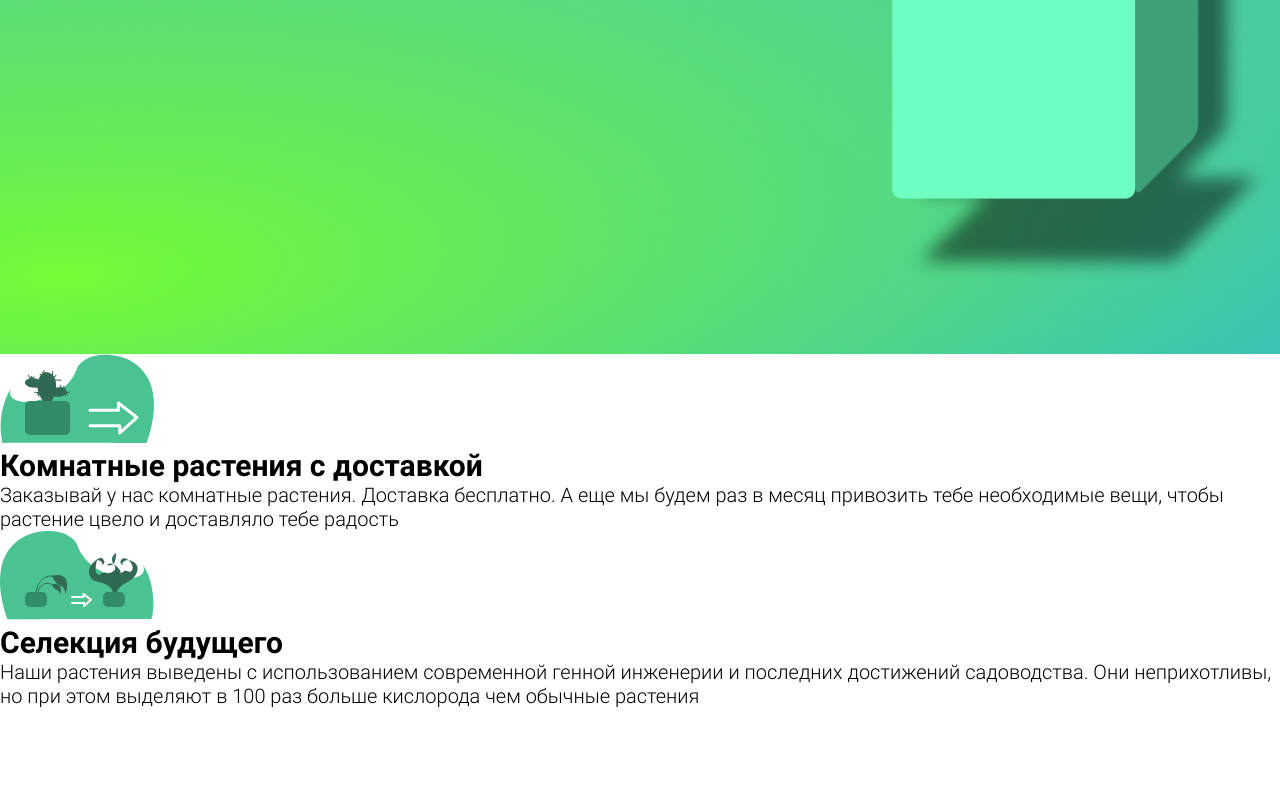
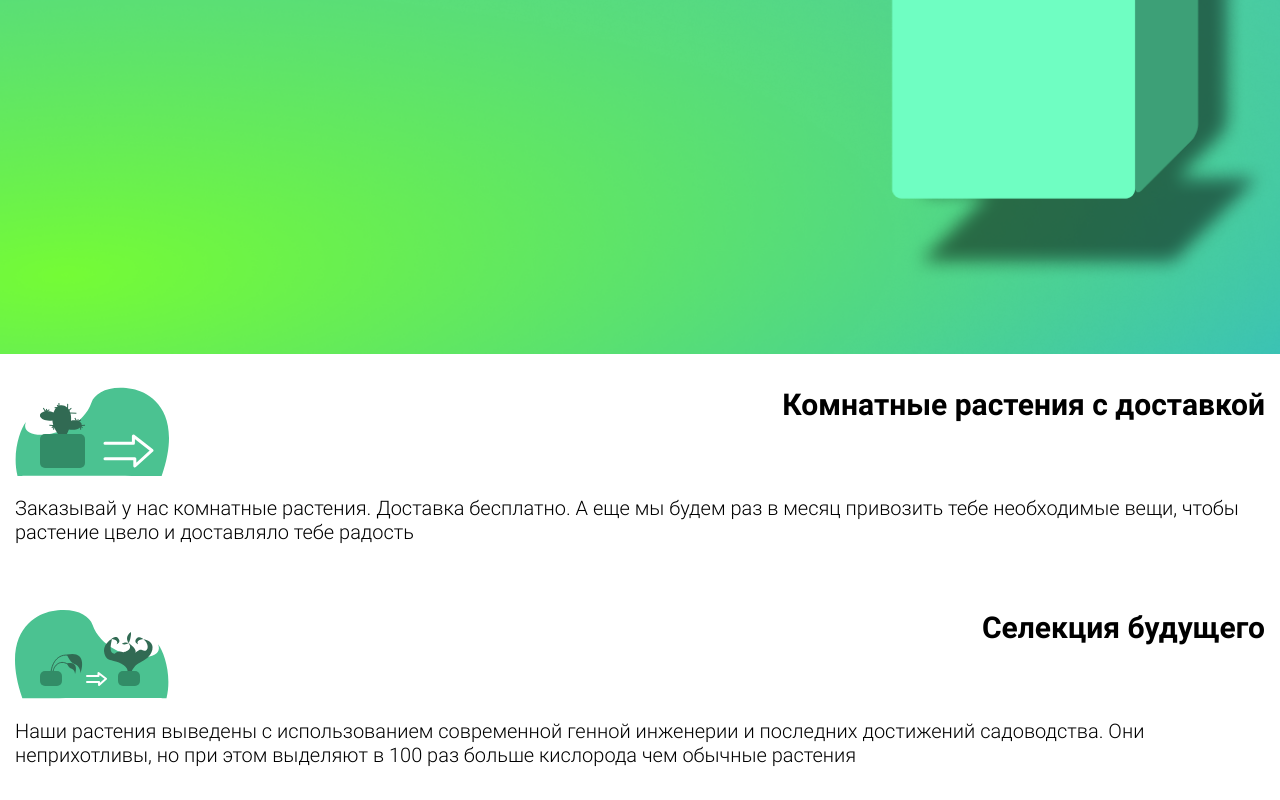
Before and after one commit to BeatriceAvdeev/plants, a plain HTML site: page index.html in a window 1280 px wide. Shown: the part 446-1246 px from the top of the page. Before the commit the page ends 1154 px from the top, so only its background shows below. Drawn offline with Linux system fonts and the light colour scheme.

Commit message:
delivery+future

```diff
--- a/style.css
+++ b/style.css
@@ -164,6 +164,7 @@ h2 {
     height: 100vh;
     position: relative;
 }
+
 .header__title {
     position: absolute;
     top: 90px;
@@ -173,12 +174,15 @@ h2 {
     margin: 0 15px;
     color: white;
 }
+
 .header__title_green {
     color: rgb(33, 104, 62);
 }
+
 .header__title_blue {
     color: rgb(41, 98, 116);
 }
+
 .header__image img {
     position: absolute;
     top: 0;
@@ -188,3 +192,37 @@ h2 {
     object-fit: cover;
     object-position: center;
 }
+
+.delivery {
+    padding: 33px 15px;
+}
+
+.delivery__header {
+    display: flex;
+}
+
+.delivery__title {
+    flex-grow: 1;
+    text-align: right;
+}
+
+.delivery__description {
+    margin-top: 20px;
+}
+
+.feature {
+    padding: 33px 15px;
+}
+
+.feature__header {
+    display: flex;
+}
+
+.feature__title {
+    flex-grow: 1;
+    text-align: right;
+}
+
+.feature__description {
+    margin-top: 20px;
+}
```
